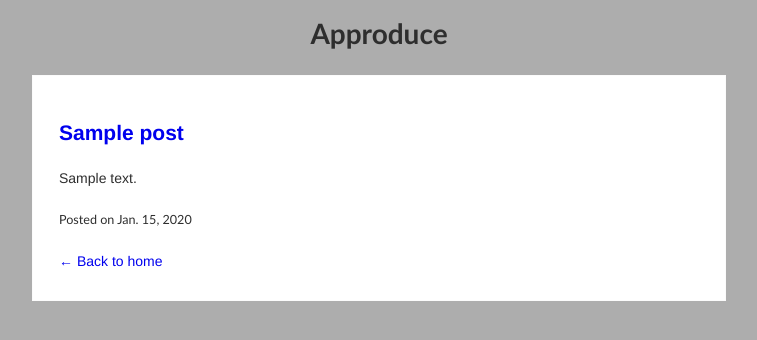
After one commit to ktslabbie/xavee, a Django app: page /blog/ in a window 1280 px wide. The commit adds this page. Shown: the top 340 px of the page, without its empty margins (261-1018 px from the left). Run offline with Django 3.2, Linux system fonts and the light colour scheme; tables that the repository leaves empty hold one stand-in row (values such as "Sample post").

Commit message:
re-organized

```diff
--- a/approduce/settings/base.py
+++ b/approduce/settings/base.py
@@ -117,7 +117,7 @@ DJANGO_APPS = (
 )
 
 THIRD_PARTY_APPS = (
-
+    'south',
 )
 
 LOCAL_APPS = (
--- a/approduce/templates/base.html
+++ b/approduce/templates/_layouts/base.html
@@ -3,11 +3,10 @@
     <head>
     	<link rel="stylesheet" type="text/css" href="{{ STATIC_URL }}css/style.css">
         <meta charset="utf-8">
-        <title>
-            {% block title %}{% endblock %}
-        </title>
+        <title> {% block title %}{% endblock %} </title>
     </head>
     <body>
+    	<h1 class="pagetitle"> Approduce </h1>
         <div class="content">
             {% block content %}
             {% endblock %}
--- a/approduce/urls.py
+++ b/approduce/urls.py
@@ -1,5 +1,7 @@
+from django.conf import settings
 from django.conf.urls import patterns, include, url
 from django.contrib import admin
+from . import views
 
 admin.autodiscover()
 
@@ -7,8 +9,13 @@ urlpatterns = patterns('',
     # Examples:
     # url(r'^$', 'approduce.views.home', name='home'),
     # url(r'^blog/', include('blog.urls')),
+    url(r'^$', views.HomepageView.as_view(), name = "home"),
+    url(r'^blog/', include("blog.urls", namespace = "blog")),
+    url(r'^admin/', include(admin.site.urls)),
+)
 
-    url(r'^admin/', include(admin.site.urls)),
-    url(r'^$', 'blog.views.index'),
-    url(r'^(?P<slug>[\w\-]+)/$', 'blog.views.post'),
+urlpatterns += patterns('',
+    (r'^static/(.*)$', 'django.views.static.serve', {
+        'document_root': settings.STATIC_ROOT
+    }),
 )
--- a/assets/css/style.css
+++ b/assets/css/style.css
@@ -1,5 +1,5 @@
 body {
-	background-color: #5d2d2d;
+	background-color: #adadad;
 	color: #2e2e2e;
 	margin: 0;
 	padding: 0;
@@ -26,6 +26,13 @@ p.postdate {
 	font-family: Calibri, sans-serif;
 }
 
-h1.pagetitle {
+.pagetitle {
 	text-align: center;
+	font-family: Calibri, sans-serif;
 }
+
+ul {
+	list-style: none;
+	padding: 0;
+	margin: 0;
+}
--- a/blog/models.py
+++ b/blog/models.py
@@ -1,21 +1,34 @@
 from django.db import models
-from django.core.urlresolvers import reverse
+from django.utils.text import slugify
+from django.contrib.auth.models import User
+
+class PostManager(models.Manager):
+    def live(self):
+        return self.model.objects.filter(published = True)
 
 # Create your models here.
 class Post(models.Model):
-
+    created_at = models.DateTimeField(auto_now_add = True, editable = False)
+    updated_at = models.DateTimeField(auto_now = True, editable = False)
     title = models.CharField(max_length = 255)
-    slug = models.SlugField(unique = True, max_length = 255)
+    slug = models.SlugField(max_length = 255, unique = True, blank = True, default = '')
     description = models.CharField(max_length = 255)
     content = models.TextField()
     published = models.BooleanField(default = True)
-    created = models.DateTimeField(auto_now_add = True)
+    author = models.ForeignKey(User, related_name = "posts")
+    objects = PostManager()
 
     class Meta:
-        ordering = ['-created']
+        ordering = ["-created_at", "title"]
 
     def __unicode__(self):
         return u'%s' % self.title
 
+    def save(self, *args, **kwargs):
+        if not self.slug:
+            self.slug = slugify(self.title)
+        super(Post, self).save(*args, **kwargs)
+
+    @models.permalink
     def get_absolute_url(self):
-        return reverse('blog.views.post', args = [self.slug])
+        return ("blog:post_detail", (), {"slug": self.slug})
--- /dev/null
+++ b/blog/templates/blog/post_list.html
@@ -0,0 +1,23 @@
+{% extends '_layouts/base.html' %}
+
+{% block title %} Approduce - introducing the hottest apps to Japanese users {% endblock %}
+
+{% block content %}
+<ul>
+	{% for post in post_list %}
+	<li class="post">
+		<h2>
+			<a href="{{ post.get_absolute_url }}"> {{post.title}} </a>
+		</h2>
+		<p>{{post.description}}</p>
+		<p class="postdate">
+			Posted on
+			<time datetime="{{post.created_at|date:"c"}}"> {{post.created_at|date}} </time>
+		</p>
+	</li>
+	{% empty %}
+	<li>Sorry, no articles yet. Check back later!</li>
+	{% endfor %}
+</ul>
+<a href="{% url 'home' %}"> &larr; Back to home </a>
+ {% endblock %}
--- /dev/null
+++ b/blog/urls.py
@@ -0,0 +1,11 @@
+'''
+Created on May 18, 2014
+@author: Kristian
+'''
+from django.conf.urls import patterns, url
+from . import views
+
+urlpatterns = patterns('',
+    url(r'^$', views.PostListMixin.as_view(), name = "post_list"),
+    url(r'^(?P<slug>[\w\-]+)/$', views.PostDetailMixin.as_view(), name = "post_detail"),
+)
--- a/blog/views.py
+++ b/blog/views.py
@@ -1,17 +1,12 @@
-from django.shortcuts import render, get_object_or_404
-from blog.models import Post
+from .models import Post
+from django.views.generic import ListView, DetailView
 
-# Create your views here.
-def index(request):
-    # get the blog posts that are published
-    posts = Post.objects.filter(published = True)
+class PublishedPostsMixin(object):
+    def get_queryset(self):
+        return self.model.objects.live()
 
-    # now return the rendered template
-    return render(request, 'blog/index.html', {'posts': posts})
+class PostListMixin(PublishedPostsMixin, ListView):
+    model = Post
 
-def post(request, slug):
-    # get the Post object
-    post = get_object_or_404(Post, slug = slug)
-
-    # now return the rendered template
-    return render(request, 'blog/post.html', {'post': post})
+class PostDetailMixin(PublishedPostsMixin, DetailView):
+    model = Post
--- a/requirements.txt
+++ b/requirements.txt
@@ -6,3 +6,4 @@ gunicorn==18.0
 psycopg2==2.5.3
 pystache==0.5.4
 static==1.0.2
+South==0.8.4
```
Also changed, not shown: approduce/templates/blog/index.html (deleted, +0 -19 lines), approduce/templates/blog/post.html (deleted, +0 -18 lines), approduce/templates/index.html (added, +7 -0 lines), approduce/views.py (added, +8 -0 lines), blog/admin.py (+14 -8 lines), blog/templates/blog/post_detail.html (added, +19 -0 lines), blog/migrations/0001_initial.py (added), blog/migrations/0002_add_author_to_blog_posts.py (added), blog/migrations/__init__.py (added), 2 other files.
